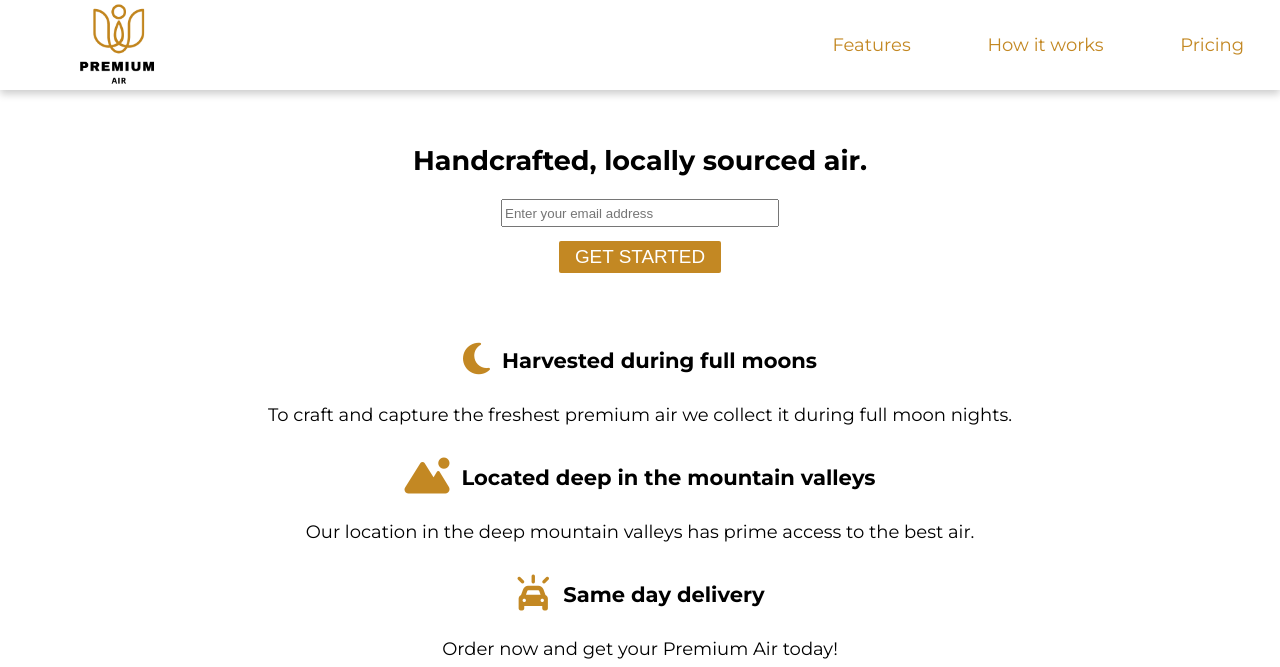
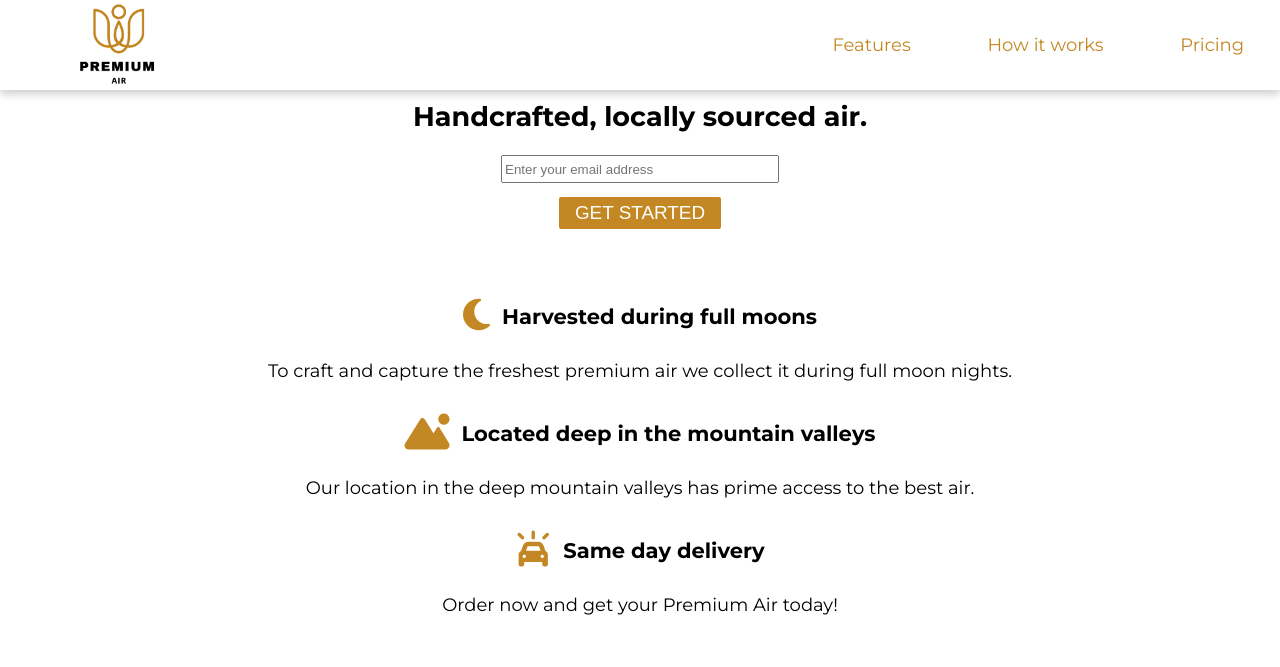
Before and after one commit to LorenzoZemp/Product-Landing-Page-Challenge-Project, a plain HTML site: page index.html in a window 1280 px wide. Shown: the top 667 px of the page. Drawn offline with Linux system fonts and the light colour scheme.

Commit message:
minor changes

```diff
--- a/styles.css
+++ b/styles.css
@@ -14,8 +14,9 @@ body {
 }
 
 header {
-  position: sticky;
+  position: fixed;
   top: 0;
+  width: 100%;
   background-color: white;
   z-index: 1;
   box-shadow: 0 4px 8px 0 rgba(0, 0, 0, 0.2);
@@ -54,7 +55,7 @@ main,
 }
 
 #hero {
-  margin-top: 3rem;
+  margin-top: 12.5vh;
 }
 
 #email {
```
